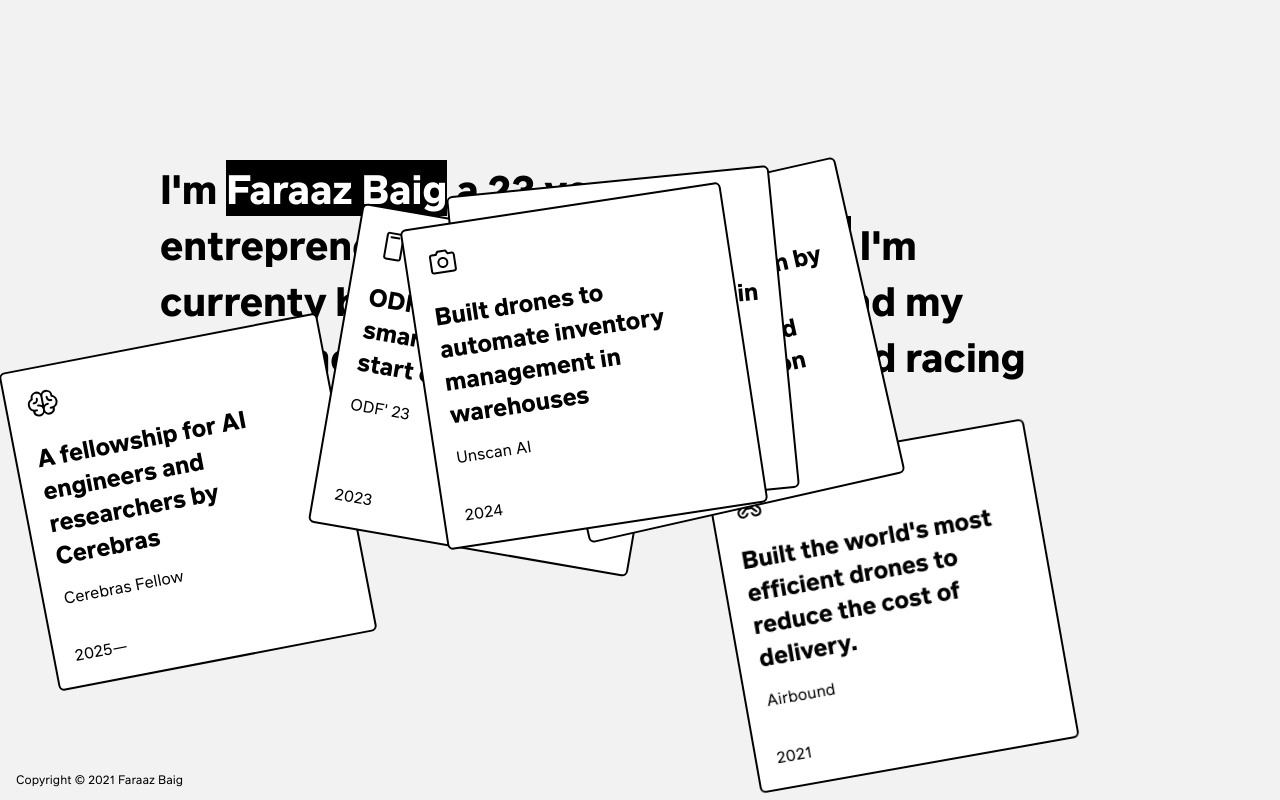
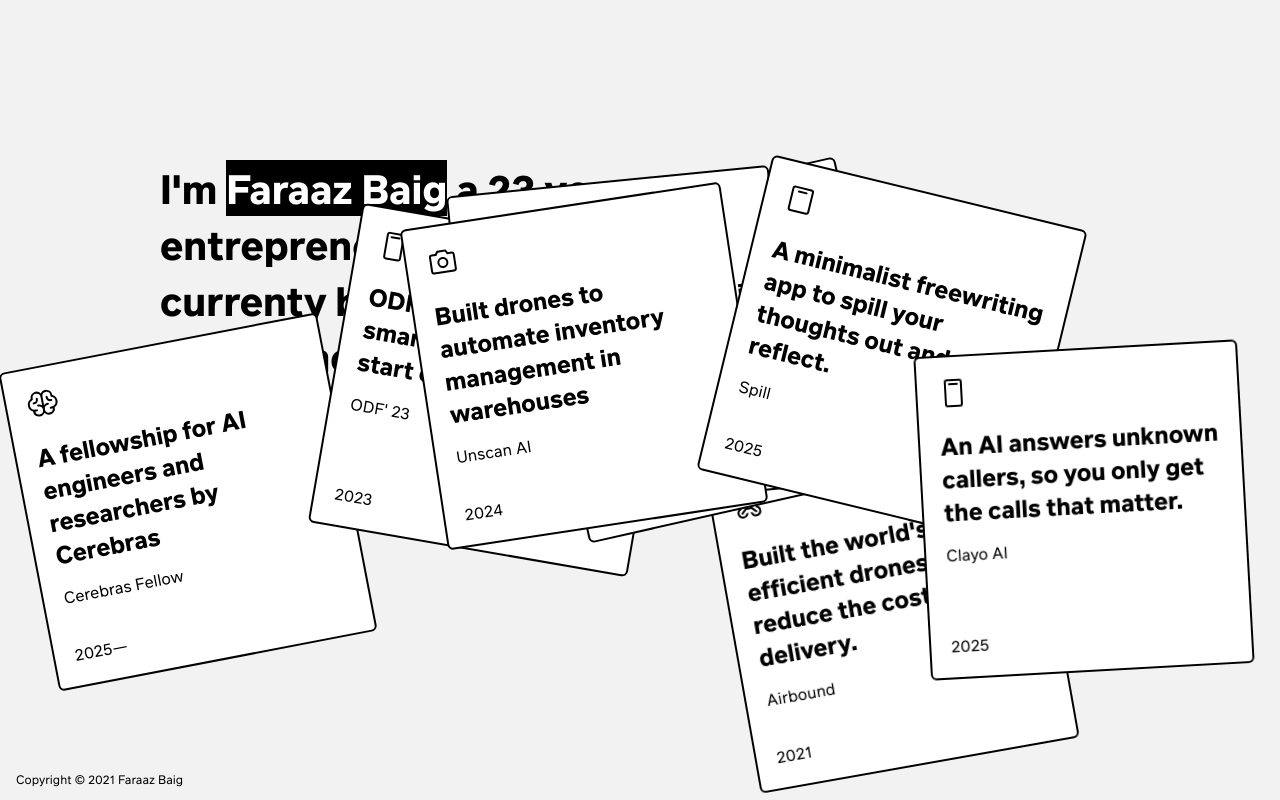
Before and after one commit to faraaz-baig/portfolio, a React (Vite) app: page / in a window 1280 px wide. Built offline with nearby package versions, Linux system fonts and the light colour scheme.

Commit message:
added some new content

```diff
--- a/src/data/index.tsx
+++ b/src/data/index.tsx
@@ -8,11 +8,10 @@
   Drone,
   Brain,
   Camera,
+  DeviceTabletSpeaker,
 } from "@phosphor-icons/react";
 
 import Heading from "../components/Heading/Heading";
-
-import airbound_jpg from "../assets/airbound.jpg";
 
 import flipkart_png from "../assets/flipkart.png";
 
@@ -54,7 +53,7 @@
         <p>
         Airbound is building the world's most advanced drones to reduce the cost of delivery by over 137x. By improving structural efficiency by 7x and aerodynamics by 6x, our drones create a world where no delivery costs more than a nickel.
         </p>
-        <img src={airbound_jpg} alt="" />
+        <iframe width="100%" height="315" src="https://www.youtube.com/embed/9lAc1CxBbAI?si=Ka7_C2IifjMcK8tL" title="YouTube video player" frameBorder="0" allow="accelerometer; autoplay; clipboard-write; encrypted-media; gyroscope; picture-in-picture; web-share" referrerPolicy="strict-origin-when-cross-origin" allowFullScreen></iframe>
         <Heading id="building-realtime-tools">Building the company from zero</Heading>
         <p>
         When I first conceptualized Airbound, my vision was straightforward—imagine Kirana Kart, but with drone deliveries. I was fascinated by the potential to revolutionize last-mile delivery in India's bustling urban centers, bringing everyday essentials to doorsteps through the air. However, reality quickly set in as I navigated India's complex airspace regulations. The dream of food and grocery delivery via drones wasn't immediately viable in the regulatory landscape.
@@ -212,4 +211,53 @@
       </>
     ),
   },
+  {
+    id: "spill",
+    title: "Spill",
+    description: "A minimalist freewriting app to spill your thoughts out and reflect.",
+    url: "https://tryspill.com",
+    year: 2025,
+    color: "#FFFFFF",
+    accent: "#000206",
+    theme: "inverse",
+    Icon: DeviceTabletSpeaker,
+    content: (
+      <>
+        <Heading id="digital-detox">What is it?</Heading>
+        <p>
+        One distraction-free space to spill your thoughts for a set time — brainstorm ideas, draft scripts, process life, whatever. Plus dictation when your fingers can't keep up, and voice chat with your notes when you need to think out loud.
+        </p>
+        <iframe width="100%" height="315" src="https://www.youtube.com/embed/lMEJB5fiwr8?si=O7xWwxPUZpvfb7VN" title="YouTube video player" frameBorder="0" allow="accelerometer; autoplay; clipboard-write; encrypted-media; gyroscope; picture-in-picture; web-share" referrerPolicy="strict-origin-when-cross-origin" allowFullScreen></iframe>
+
+        <Heading id="heads-up">What I did?</Heading>
+        <p>
+          I built Spill after meeting <a href="https://www.linkedin.com/in/vishruth-n/">Vishruth</a> at Network School— we decided to team up and see how things would go. I coded the entire UI of the app, keeping everything clean and minimalist to make writing feel effortless. I also added on-device dictation, so users can just speak and have their words appear instantly, all without sending anything to the cloud. On top of that, I handled the full brand design—from the logo to the overall look and feel. I even shot and edited the cinematic launch video to showcase what Spill is all about. Vishruth built the Reflect feature into the app, adding another layer to the writing experience.
+        </p>
+      </>
+    ),
+  },
+  {
+    id: "clayo",
+    title: "Clayo AI",
+    description: "An AI answers unknown callers, so you only get the calls that matter.",
+    url: "https://clayo.ai",
+    year: 2025,
+    color: "#FFFFFF",
+    accent: "#255FF1",
+    theme: "inverse",
+    Icon: DeviceMobileSpeaker,
+    content: (
+      <>
+        <Heading id="digital-detox">What is it?</Heading>
+        <p>
+          AI that screens your calls and sends you summaries instead of interrupting you.
+        </p>
+        <iframe width="100%" height="315" src="https://www.youtube.com/embed/i-GWrbcAQ8E?si=gY9v6NPVa5lWiKni" title="YouTube video player" frameBorder="0" allow="accelerometer; autoplay; clipboard-write; encrypted-media; gyroscope; picture-in-picture; web-share" referrerPolicy="strict-origin-when-cross-origin" allowFullScreen></iframe>
+        <Heading id="heads-up">What I did?</Heading>
+        <p>
+        Clayo was a one of the portfolio projects of my venture studio called <a href="https://arclinelabs.com">Arcline Labs</a>. I helped build the landing page, making sure it clearly communicated what Clayo is all about and looked great visually. I also pitched in with marketing and branding, helping shape how Clayo is presented and making sure everything felt cohesive. Working with the Arcline team made the whole process collaborative and fun.
+        </p>
+      </>
+    ),
+  },
 ] as const;
```
Also changed, not shown: src/assets/airbound.jpg (deleted).
